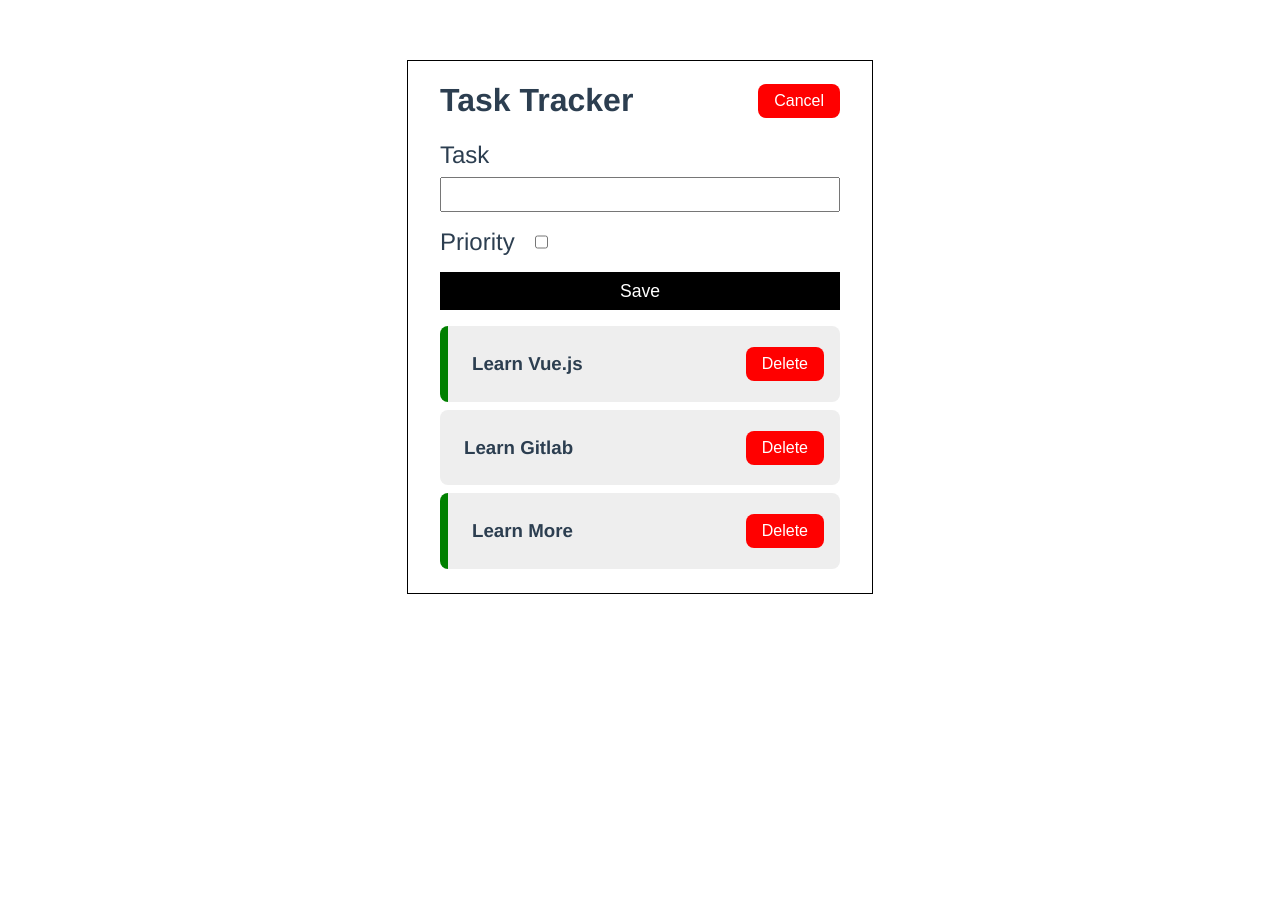
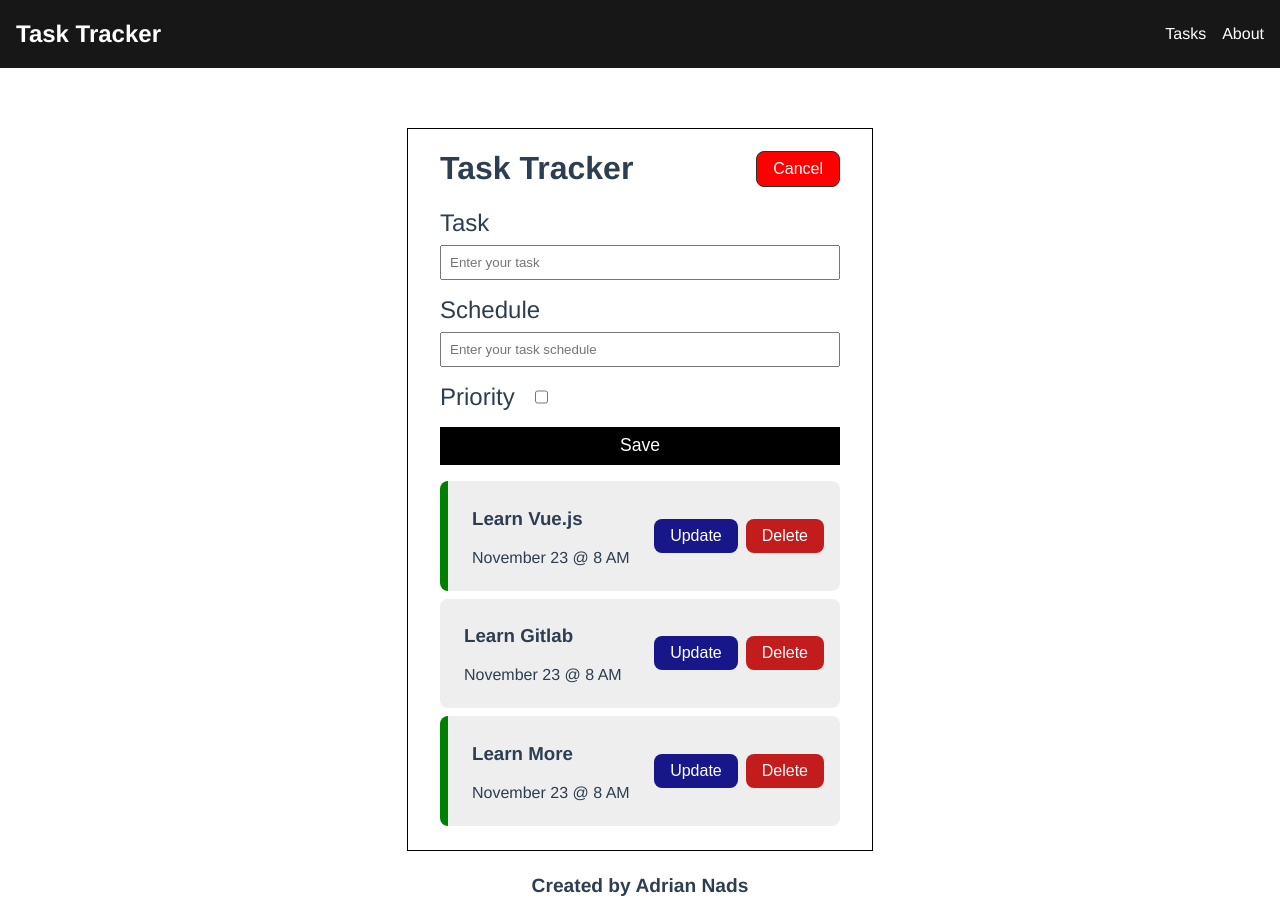
Before and after one commit to adriandotdev/vue-test-project, a Vue app: page / in a window 1280 px wide. Both pictures are taken after a click on the button "Add Task". Before the commit the page ends 800 px from the top, so only its background shows below. Built offline with nearby package versions, Linux system fonts and the light colour scheme.

Commit message:
CHANGED the OPTIONS API to COMPOSITION API in AddTask component

```diff
--- a/package.json
+++ b/package.json
@@ -8,7 +8,8 @@
   },
   "dependencies": {
     "core-js": "^3.8.3",
-    "vue": "^3.2.13"
+    "vue": "^3.2.13",
+    "vue-router": "^4.0.13"
   },
   "devDependencies": {
     "@vue/cli-plugin-babel": "~5.0.0",
--- a/src/App.vue
+++ b/src/App.vue
@@ -1,89 +1,40 @@
 <template>
-  <main class="container">
-    <Header @toggle-add-task="toggleAddTask" title="Task Tracker" :showAddTask="showAddTask"/>
+  <Navbar />
 
-    <div v-if="showAddTask">
-      <AddTask @add-task="addTask" />
-    </div>
-
-    <Tasks @toggle-task="toggleTask" @delete-task="deleteTask" :tasks="tasks"/>
-  </main>
-
+  <router-view></router-view>
+  <Footer />
 </template>
 
 <script>
 
-import Header from './components/Header.vue';
-import Tasks from './components/Tasks.vue';
-import AddTask from './components/AddTask.vue';
+import Footer from './components/Footer.vue';
+import Navbar from './components/Navbar.vue';
 
 export default {
   name: 'App',
   components: {
-    Header,
-    Tasks,
-    AddTask,
+    Navbar,
+    Footer
   },
   data() {
 
     return {
-      tasks: [],
       showAddTask: false
     }
   },
 
-  // Mostly you will use this for API calls
-  created() {
-    this.tasks = [
-      {
-        id: 1,
-        priority: true,
-        text: 'Learn Vue.js'
-      },
-      {
-        id: 2,
-        priority: false,
-        text: 'Learn Gitlab'
-      },
-      {
-        id: 3,
-        priority: true,
-        text: 'Learn More'
-      }
-    ]
-  },
-  methods: {
-    deleteTask(id) {
 
-      if (confirm('Are you sure you want to delete this task?')) {
-        this.tasks = this.tasks.filter(task => task.id !== id);
-      }
-    },
-    toggleTask(id) {
 
-      this.tasks = this.tasks.map(task => {
-
-        if (task.id === id) {
-          return {
-            ...task,
-            priority: !task.priority
-          }
-        }
-        else
-          return task;
-      })
-    },
-    addTask(task) {
-      this.tasks = [...this.tasks, task];
-    },
-    toggleAddTask() {
-      this.showAddTask = !this.showAddTask;
-    }
-  }
 }
 </script>
 
 <style>
+body {
+  margin: 0;
+  padding: 0;
+  box-sizing: border-box;
+}
+
 #app {
   font-family: Avenir, Helvetica, Arial, sans-serif;
   -webkit-font-smoothing: antialiased;
@@ -94,6 +45,8 @@ export default {
 
 }
 
+
+
 .container {
   border: 1px solid black;
   margin: 0 auto;
--- a/src/components/AddTask.vue
+++ b/src/components/AddTask.vue
@@ -4,7 +4,14 @@
             <label for="input-task">
                 Task
             </label>
-            <input v-model="task" type="text" name="input-task" id="input-task">
+            <input v-model="task" type="text" name="input-task" id="input-task" placeholder="Enter your task">
+        </section>
+
+        <section class="task-field">
+            <label for="input-sched">
+                Schedule
+            </label>
+            <input v-model="sched" type="text" name="input-sched" id="input-sched" placeholder="Enter your task schedule">
         </section>
 
         <section class="priority-section">
@@ -15,35 +22,50 @@
         </section>
 
         <input type="submit" value="Save">
+
     </form>
 
 </template>
 
 <script>
+
+    import { ref, watch, onMounted } from 'vue';
+
     export default {
         name: 'AddTask',
-        data() {
-            return {
-                task: '',
-                priority: false
-            }
-        },
-        methods: {
-            addTask(e) {
+
+        setup(_props, { emit }) {
+
+            let task = ref('');
+            let sched = ref('');
+            let priority = ref(false);
+
+            watch(task, (newValue, oldValue) => {
+                console.log(newValue + " : " + oldValue);
+            })
+
+            let addTask = (e) => {
 
                 e.preventDefault();
 
-                if (!this.task)
+                if (!task.value)
                     return;
 
                 const newTask = {
 
                     id: Math.random() * 10000000,
-                    priority: this.priority,
-                    text: this.task
+                    priority: priority.value,
+                    text: task.value
                 }
 
-                this.$emit('add-task', newTask);
+                emit('add-task', newTask);
+            }
+
+            return {
+                task,
+                sched,
+                priority,
+                addTask
             }
         }
     }
--- a/src/components/Button.vue
+++ b/src/components/Button.vue
@@ -29,5 +29,6 @@
         border: none;
         color: white;
         border-radius: .5rem;
+        border: 1px solid rgb(47, 47, 47);
     }
 </style>
--- /dev/null
+++ b/src/components/Footer.vue
@@ -0,0 +1,22 @@
+<template>
+    <footer>
+        <p>Created by Adrian Nads</p>
+    </footer>
+</template>
+
+<script>
+    export default {
+        name: 'Footer'
+    }
+</script>
+
+<style scoped>
+    footer {
+        margin-top: 1.5rem;
+    }
+
+    p {
+        font-weight: bold;
+        font-size: 1.2rem;
+    }
+</style>
--- /dev/null
+++ b/src/components/Navbar.vue
@@ -0,0 +1,47 @@
+<template>
+    <nav>
+        <h1>Task Tracker</h1>
+
+        <ul>
+            <li>
+                <router-link to="/">Tasks</router-link>
+            </li>
+            <li>
+                <router-link to="/about">About</router-link>
+            </li>
+        </ul>
+    </nav>
+
+</template>
+
+<script>
+    export default {
+        name: 'Navbar'
+    }
+</script>
+
+<style scoped>
+    nav {
+
+        display: flex;
+        background-color: #171717;
+        padding: 0 1rem;
+        align-items: center;
+        justify-content: space-between;
+    }
+
+    h1 {
+        color: #fff;
+    }
+
+    ul {
+        list-style-type: none;
+        display: flex;
+        gap: 1rem;
+    }
+
+    a {
+        text-decoration: none;
+        color: white;
+    }
+</style>
--- a/src/components/Task.vue
+++ b/src/components/Task.vue
@@ -1,8 +1,13 @@
 <template>
     <div @dblclick="$emit('toggle-task', task.id)" :class="['task', task.priority ? 'border' : '']">
-        <h3>{{ task.text }}</h3>
+
+        <section class="task-info">
+            <h3>{{ task.text }}</h3>
+            <p>{{ task.sched }}</p>
+        </section>
 
         <section class="buttons">
+            <button @click="$emit('delete-task', task.id)" id="btn-update">Update</button>
             <button @click="$emit('delete-task', task.id)" id="btn-delete">Delete</button>
         </section>
     </div>
@@ -25,6 +30,10 @@
 </script>
 
 <style scoped>
+* {
+        user-select: none;
+    }
+
     .task {
 
         background: rgb(238, 238, 238);
@@ -42,6 +51,11 @@
     h3 {
         user-select: none;
     }
+
+    .buttons {
+        display: flex;
+        gap: .5rem;
+    }
     #btn-delete {
         padding: .5em 1em;
         font-size: 1rem;
@@ -50,9 +64,19 @@
         border: none;
         color: white;
         border-radius: .5rem;
-        background-color: red;
+        background-color: rgb(194, 28, 28);
     }
 
+    #btn-update {
+        padding: .5em 1em;
+        font-size: 1rem;
+        cursor: pointer;
+        outline: none;
+        border: none;
+        color: white;
+        border-radius: .5rem;
+        background-color: rgb(23, 23, 138);
+    }
     .border {
         border-left: 8px solid green;
     }
--- a/src/main.js
+++ b/src/main.js
@@ -1,4 +1,5 @@
 import { createApp } from 'vue'
 import App from './App.vue'
+import router from './router'
 
-createApp(App).mount('#app')
+createApp(App).use(router).mount('#app')
--- /dev/null
+++ b/src/router/index.js
@@ -0,0 +1,23 @@
+import {createRouter, createWebHistory} from 'vue-router';
+
+import About from '../views/About.vue';
+import Home from '../views/Home.vue';
+
+const routes = [
+
+    {
+        path: '/about',
+        name: 'About',
+        component: About
+    },
+    {
+        path: '/',
+        name: 'Home',
+        component: Home
+    }
+]
+
+const router = createRouter({history: createWebHistory(process.env.BASE_URL),
+routes});
+
+export default router;
--- /dev/null
+++ b/src/views/About.vue
@@ -0,0 +1,21 @@
+<template>
+    <h1>About Page</h1>
+
+    <p>
+        Lorem ipsum dolor sit amet consectetur adipisicing elit. Quam cumque perferendis fugiat similique laboriosam hic nihil, corporis labore! Exercitationem ducimus rerum quia accusamus, in velit ut dolorem tenetur incidunt illo!
+        <br><br>
+        Lorem ipsum, dolor sit amet consectetur adipisicing elit. Quo vel assumenda voluptatibus incidunt porro delectus eius aperiam ex doloribus laboriosam consequuntur ipsum maxime earum, laborum exercitationem voluptate. Laborum iste accusamus, veritatis dolorem facilis fugit ad atque, maiores aliquid ea ducimus, repudiandae adipisci consequatur obcaecati labore.
+    </p>
+</template>
+
+<style scoped>
+    p {
+        padding: 0 2rem;
+        text-align: center;
+    }
+</style>
+<!-- <script>
+    export default {
+        name: 'About'
+    }
+</script> -->
--- /dev/null
+++ b/src/views/Home.vue
@@ -0,0 +1,87 @@
+<template>
+
+    <main class="container">
+
+        <Header @toggle-add-task="toggleAddTask" title="Task Tracker" :showAddTask="showAddTask" />
+
+        <div v-if="showAddTask">
+            <AddTask @add-task="addTask" />
+        </div>
+
+        <Tasks @toggle-task="toggleTask" @delete-task="deleteTask" :tasks="tasks" />
+
+    </main>
+</template>
+
+<script>
+
+    import Header from '../components/Header.vue';
+    import AddTask from '../components/AddTask.vue';
+    import Tasks from '../components/Tasks.vue';
+
+    export default {
+        components: {
+            Header,
+            AddTask,
+            Tasks
+        },
+        data() {
+
+            return {
+                tasks: [],
+                showAddTask: false
+            }
+        },
+        // Mostly you will use this for API calls
+        created() {
+            this.tasks = [
+                {
+                    id: 1,
+                    priority: true,
+                    text: 'Learn Vue.js',
+                    sched: 'November 23 @ 8 AM'
+                },
+                {
+                    id: 2,
+                    priority: false,
+                    text: 'Learn Gitlab',
+                    sched: 'November 23 @ 8 AM'
+                },
+                {
+                    id: 3,
+                    priority: true,
+                    text: 'Learn More',
+                    sched: 'November 23 @ 8 AM'
+                }
+            ]
+        },
+        methods: {
+            deleteTask(id) {
+
+                if (confirm('Are you sure you want to delete this task?')) {
+                    this.tasks = this.tasks.filter(task => task.id !== id);
+                }
+            },
+            toggleTask(id) {
+
+                this.tasks = this.tasks.map(task => {
+
+                    if (task.id === id) {
+                        return {
+                            ...task,
+                            priority: !task.priority
+                        }
+                    }
+                    else
+                        return task;
+                })
+            },
+            addTask(task) {
+                this.tasks = [...this.tasks, task];
+            },
+            toggleAddTask() {
+                this.showAddTask = !this.showAddTask;
+            }
+        }
+    }
+</script>
```
Also changed, not shown: 1 other file (tests, documents, lock files or other folders).
